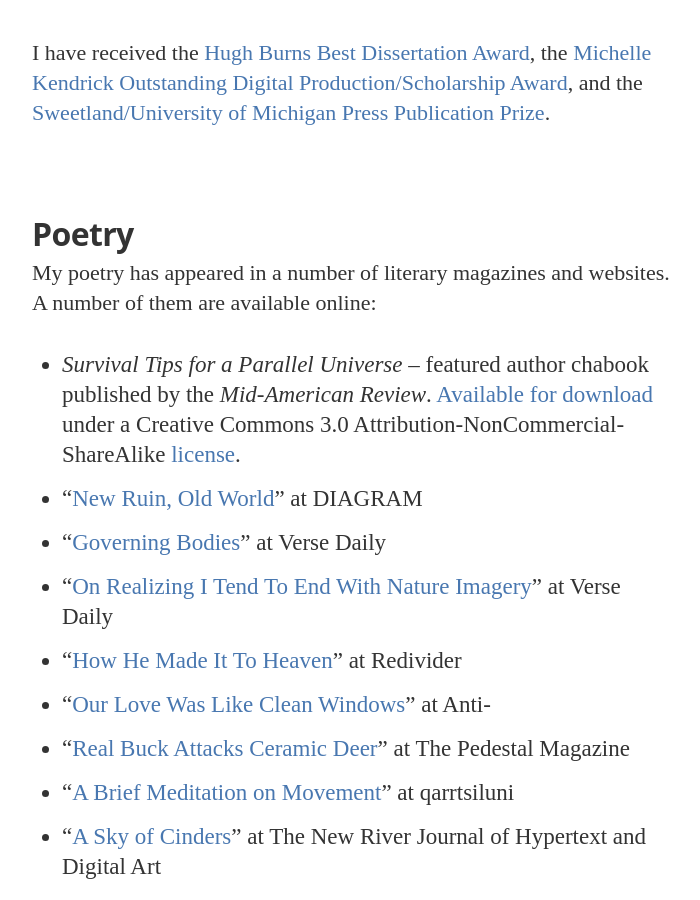
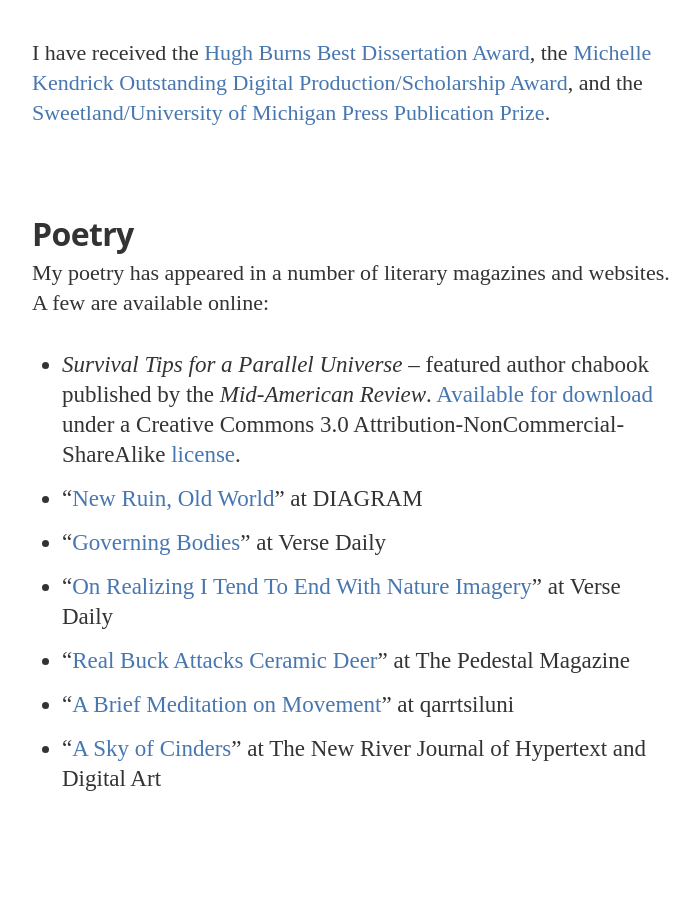
Before and after one commit to timlockridge/timlockridgedotcom, a Jekyll site: the page built from about.md, in a window 1280 px wide and 900 px high, scrolled down 1018 px. Shown: the whole window, without its empty margins (288-988 px from the left). Built offline with Jekyll 4.4.1, drawn with Linux system fonts in a browser that asks for light colours; nearby versions of some CDN libraries; some web fonts are replaced; Markdown is read by kramdown in place of the engine named in the settings.

Commit message:
Removed dead links

```diff
--- a/about.md
+++ b/about.md
@@ -18,15 +18,13 @@ I have received the [Hugh Burns Best Dissertation Award](http://candcblog.org/co
 
 <h2 id="poetry">Poetry</h2>
 
-My poetry has appeared in a number of literary magazines and websites. A number of them are available online:
+My poetry has appeared in a number of literary magazines and websites. A few are available online:
 
 * *Survival Tips for a Parallel Universe* -- featured author chabook published by the *Mid-American Review*. [Available for download](http://timlockridge.com/lockridge-survival-tips.pdf) under a Creative Commons 3.0 Attribution-NonCommercial-ShareAlike [license](http://creativecommons.org/licenses/by-nc-sa/3.0/).
 * “[New Ruin, Old World](http://thediagram.com/9_5/lockridge.html)” at DIAGRAM
 * “[Governing Bodies](http://www.versedaily.org/2008/governingbodies.shtml)” at Verse Daily
 * “[On Realizing I Tend To End With Nature Imagery](http://www.versedaily.org/2007/natureimagery.shtml)” at Verse Daily
-* “[How He Made It To Heaven](http://www.redividerjournal.org/how-he-made-it-into-heave/)” at Redivider
-* “[Our Love Was Like Clean Windows](http://anti-poetry.com/lockridgeti2)” at Anti-
-* “[Real Buck Attacks Ceramic Deer](http://www.thepedestalmagazine.com/gallery.php?item=2319)” at The Pedestal Magazine
+* “[Real Buck Attacks Ceramic Deer](http://archive.thepedestalmagazine.com/gallery.php?item=2319)” at The Pedestal Magazine
 * “[A Brief Meditation on Movement](http://qarrtsiluni.com/2008/06/22/a-brief-meditation-on-movement)” at qarrtsiluni
 * “[A Sky of Cinders](http://www.cddc.vt.edu/journals/newriver/07Fall/lockridge/index.html)” at The New River Journal of Hypertext and Digital Art
 
```
